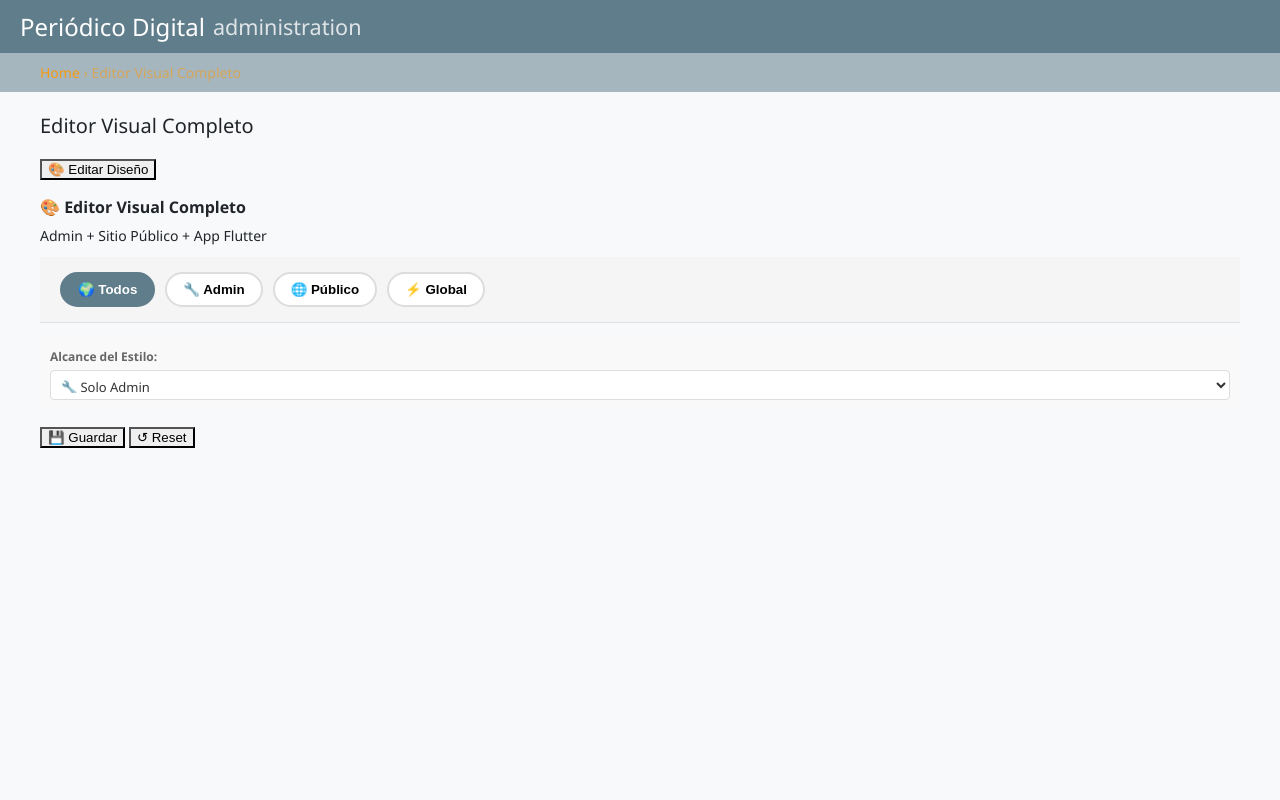
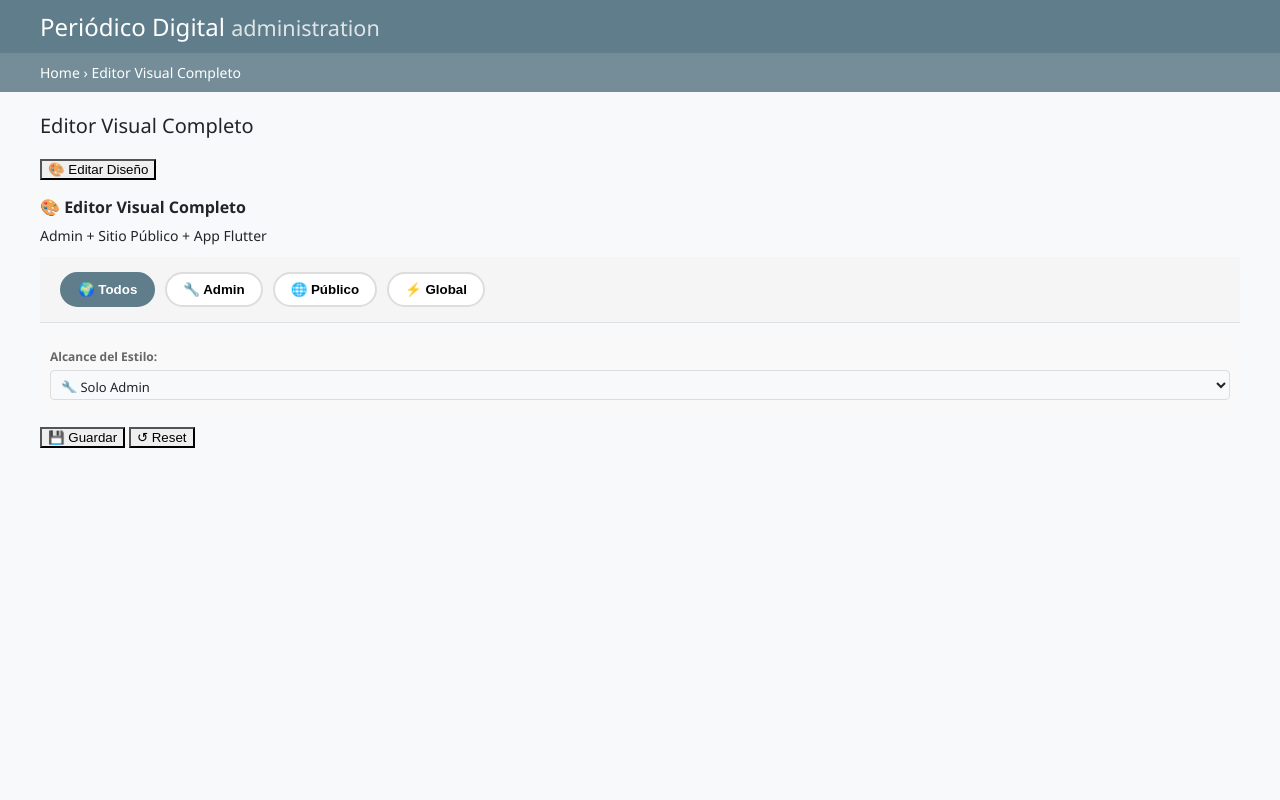
Before and after one commit to JuniorArias/django-periodico, a Django app: page /visual-editor/ in a window 1280 px wide. Run offline with Django 5.2, Linux system fonts and the light colour scheme; a user stored in the database is signed in; data that the repository does not hold is empty.

Commit message:
Fix: Map SiteConfig colors to native Django admin CSS variables

```diff
--- a/templates/admin/base_site.html
+++ b/templates/admin/base_site.html
@@ -6,140 +6,112 @@
 {% block extrastyle %}
 {{ block.super }}
 <style>
+    /* ==========================================
+       MAPEO DE SITECONFIG A VARIABLES NATIVAS DE DJANGO
+       ========================================== */
     :root {
-        --primary-color: {{ primary_color }};
-        --primary-color-light: {{ primary_color }}EE;
-        --primary-color-dark: {{ primary_color }}88;
-        --secondary-color: {{ secondary_color }};
-        --secondary-color-light: {{ secondary_color }}EE;
-        --secondary-color-dark: {{ secondary_color }}88;
-        --bg-color: {{ background_color }};
-        --text-color: {{ text_color }};
+        /* 1. Colores Principales (Header, Botones primarios) */
+        --primary: {{ primary_color|default:'#607D8B' }} !important;
+        --primary-fg: #ffffff !important;
+
+        /* 2. Fondos y Textos Generales */
+        --body-bg: {{ background_color|default:'#F8F9FA' }} !important;
+        --body-fg: {{ text_color|default:'#212529' }} !important;
+        --body-quiet-color: {{ text_color|default:'#212529' }}aa !important;
+        --body-medium-color: {{ text_color|default:'#212529' }} !important;
+
+        /* 3. Breadcrumbs y Navegación */
+        --breadcrumbs-bg: {{ primary_color|default:'#607D8B' }}dd !important;
+        --breadcrumbs-fg: #ffffff !important;
+        --breadcrumbs-link-fg: #ffffff !important;
+        --header-bg: {{ primary_color|default:'#607D8B' }} !important;
+        --header-link-color: #ffffff !important;
+
+        /* 4. Enlaces y Botones */
+        --link-fg: {{ secondary_color|default:'#FF9800' }} !important;
+        --link-hover-color: {{ secondary_color|default:'#FF9800' }}cc !important;
+        --button-bg: {{ primary_color|default:'#607D8B' }} !important;
+        --button-fg: #ffffff !important;
+        --default-button-bg: {{ primary_color|default:'#607D8B' }} !important;
+        --default-button-hover-bg: {{ primary_color|default:'#607D8B' }}cc !important;
+        --delete-button-bg: #ba2121 !important;
+
+        /* 5. Variables personalizadas (para compatibilidad con tu código anterior) */
+        --primary-color: {{ primary_color|default:'#607D8B' }};
+        --secondary-color: {{ secondary_color|default:'#FF9800' }};
+        --bg-color: {{ background_color|default:'#F8F9FA' }};
+        --text-color: {{ text_color|default:'#212529' }};
     }
 
-    body {
-        background: var(--bg-color) !important;
-        color: var(--text-color) !important;
+    /* ==========================================
+       FORZADOS ADICIONALES PARA ELEMENTOS REBELDES
+       ========================================== */
+
+    /* Header y Branding */
+    #header {
+        background: var(--header-bg) !important;
+        color: var(--primary-fg) !important;
+    }
+    #branding h1, #branding h1 a:link, #branding h1 a:visited {
+        color: var(--primary-fg) !important;
     }
 
-    #header {
-        background: var(--primary-color) !important;
-        color: white !important;
-        padding: 10px 20px !important;
+    /* Botones de acción */
+    .button, input[type=submit], input[type=button], .submit-row input, a.button {
+        background: var(--button-bg) !important;
+        color: var(--button-fg) !important;
+        border: none !important;
+        font-weight: 600 !important;
     }
-    #header a:link, #header a:visited { color: white !important; }
-    #header a:hover { color: var(--secondary-color) !important; }
+    .button:hover, input[type=submit]:hover, input[type=button]:hover {
+        background: var(--default-button-hover-bg) !important;
+    }
 
-    #site-name { display: flex; align-items: center; gap: 12px; }
-    #site-name img {
-        height: 40px; width: 40px; object-fit: cover;
-        border-radius: 6px; box-shadow: 0 2px 4px rgba(0,0,0,0.2);
+    /* Breadcrumbs (Migas de pan) */
+    div.breadcrumbs {
+        background: var(--breadcrumbs-bg) !important;
+        color: var(--breadcrumbs-fg) !important;
     }
-    #site-name a { display: flex; align-items: center; gap: 8px; }
+    div.breadcrumbs a {
+        color: var(--breadcrumbs-link-fg) !important;
+    }
+    div.breadcrumbs a:hover {
+        color: var(--breadcrumbs-link-fg) !important;
+        opacity: 0.8;
+    }
 
-    /* ✅ Botón Toggle de Tema integrado en userlinks */
+    /* Texto general y módulos */
+    body, #content, .module h2, .module caption {
+        color: var(--body-fg) !important;
+    }
+
+    /* Enlaces dentro del contenido */
+    a:link, a:visited {
+        color: var(--link-fg) !important;
+    }
+    a:hover {
+        color: var(--link-hover-color) !important;
+    }
+
+    /* Botón de Toggle de Tema (Tu código existente, optimizado) */
     .theme-toggle-btn {
         background: transparent !important;
-        border: none !important;
-        padding: 0 !important;
+        border: 1px solid rgba(255,255,255,0.3) !important;
+        padding: 4px 8px !important;
         margin: 0 0 0 8px !important;
         cursor: pointer;
         display: inline-flex !important;
         align-items: center;
-        vertical-align: middle;
-        transition: opacity 0.2s ease;
+        border-radius: 4px;
+        transition: all 0.2s ease;
     }
     .theme-toggle-btn:hover {
-        opacity: 0.7;
+        background: rgba(255,255,255,0.1) !important;
     }
     .theme-toggle-btn svg {
         fill: white !important;
         width: 18px !important;
         height: 18px !important;
-        vertical-align: middle;
-    }
-
-    /* Ocultar iconos originales de Django */
-    #icon-auto, .theme-toggle { display: none !important; }
-
-    input[type=submit], input[type=button], .submit-row input, .button, a.button {
-        background: var(--primary-color) !important;
-        color: white !important;
-        font-weight: 600 !important;
-        border: none !important;
-    }
-    input[type=submit]:hover, .button:hover {
-        background: var(--primary-color-dark) !important;
-    }
-
-    a:link, a:visited { color: var(--secondary-color) !important; }
-    a:hover { color: var(--secondary-color-dark) !important; }
-
-    thead th {
-        background: var(--primary-color) !important;
-        color: white !important;
-        font-weight: 600 !important;
-    }
-    tbody tr:hover { background: var(--primary-color-light) !important; }
-
-    fieldset.module h2, .module h2, .module caption {
-        background: var(--primary-color) !important;
-        color: white !important;
-        padding: 8px 12px !important;
-        font-weight: 600 !important;
-    }
-
-        /* ========================================
-       CAMPOS DE FECHA Y METADATOS (Updated_at, etc.)
-       ======================================== */
-    .field-updated_at,
-    .field-updated_at p,
-    .field-updated_at span,
-    .field-updated_at a,
-    .field-created_at,
-    .field-created_at p,
-    .field-created_at span,
-    .field-created_at a,
-    .submit-row p,
-    .submit-row span,
-    .object-tools a,
-    .help,
-    .help a,
-    .errornote,
-    .errornote a,
-    div.breadcrumbs a {
-        color: var(--secondary-color) !important;
-        opacity: 0.9; /* Un ligero ajuste para que no compita con el texto principal */
-    }
-
-    div.breadcrumbs a:hover {
-        color: var(--secondary-color-dark) !important;
-    }
-
-    div.breadcrumbs {
-        color: var(--secondary-color-dark) !important;
-        background: var(--primary-color-dark) !important;
-    }
-
-    a.addlink, a.historylink, a.viewsitelink{
-        color: var(--secondary-color-light) !important;
-        background: var(--primary-color) !important;
-        border-radius: 20px;
-        justify-content: center !important;
-        display: flex !important;
-        align-items: center !important;
-        text-align: center !important;
-        padding: 4px 8px !important;
-    }
-
-
-    /* Enlaces dentro de los campos de fecha */
-    .field-updated_at a:hover,
-    .field-created_at a:hover,
-    .submit-row a:hover,
-    .help a:hover {
-        color: var(--secondary-color-dark) !important;
-        text-decoration: underline;
     }
 </style>
 {% endblock %}
```
